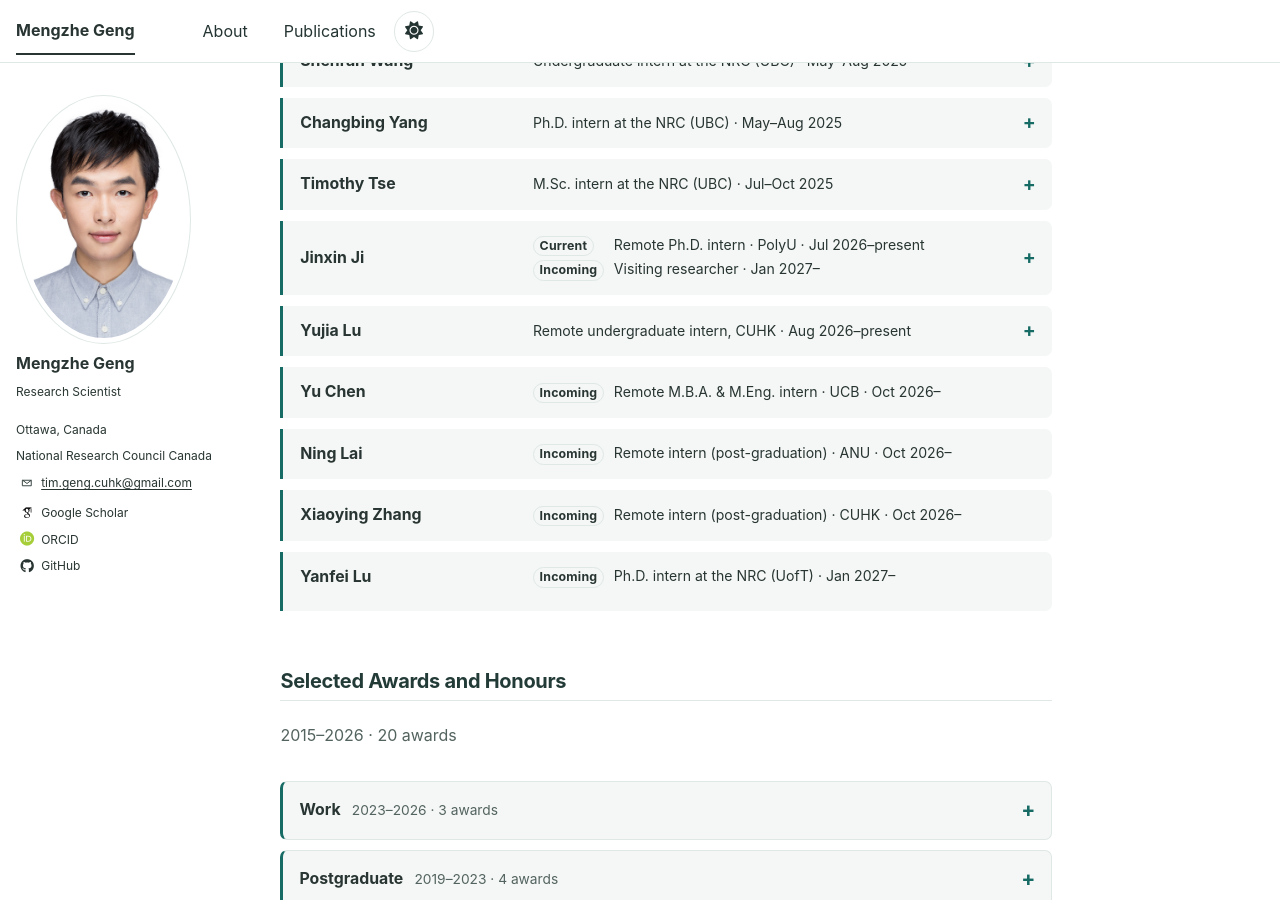
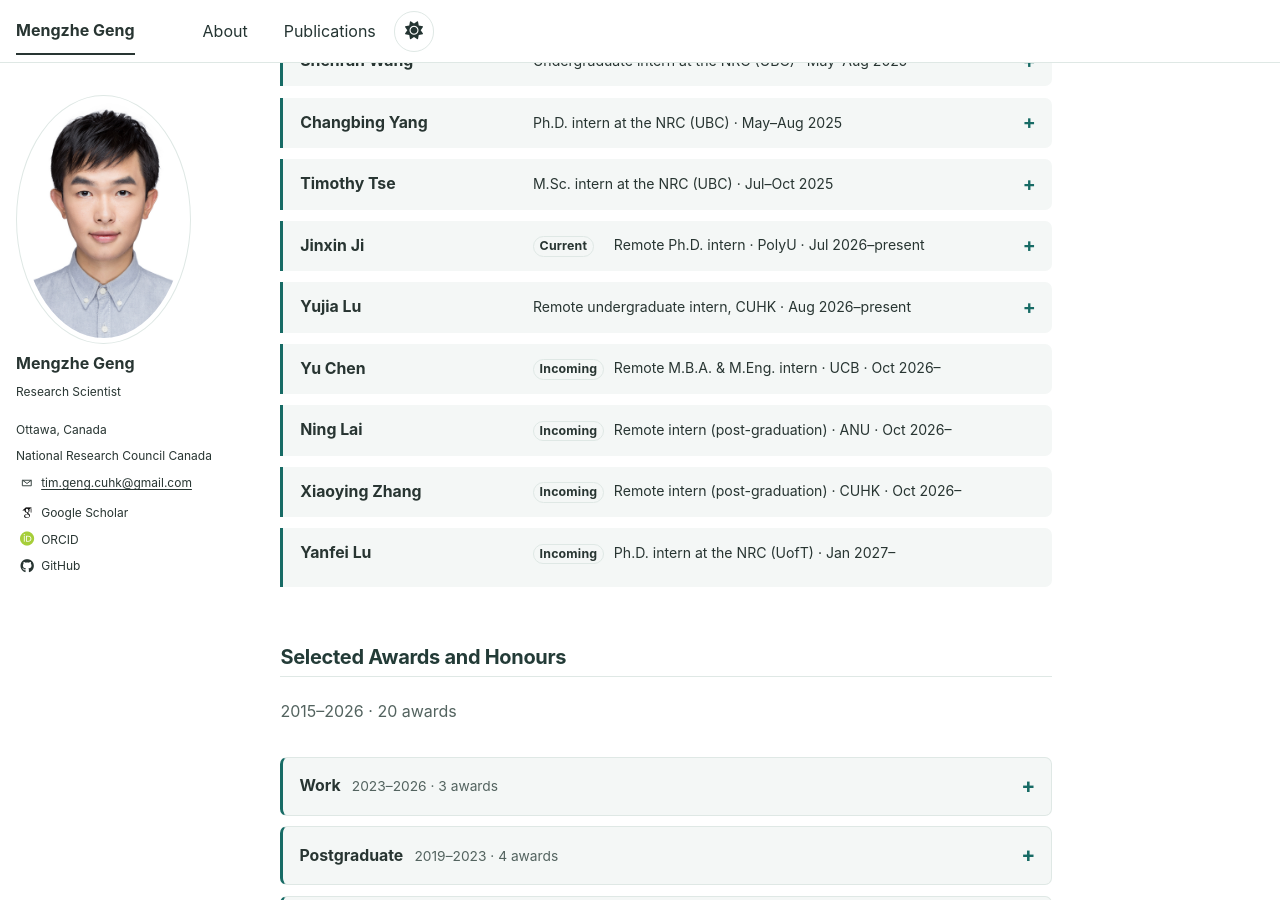
Before and after one commit to MENGZHEGENG/MENGZHEGENG.github.io, a Jekyll site: the page built from _pages/about.md, in a window 1280 px wide and 900 px high, scrolled down 2972 px. Built offline with Jekyll 4.4.1, drawn with Linux system fonts in a browser that asks for light colours; some web fonts are replaced.

Commit message:
Remove incoming visiting researcher status for Jinxin Ji

```diff
--- a/_pages/about.md
+++ b/_pages/about.md
@@ -211,7 +211,7 @@ classes: wide
   <details class="supervision-entry">
     <summary class="supervision-heading">
       <span class="supervision-name">Jinxin Ji</span>
-      <span class="publication-meta supervision-roles"><span class="supervision-role-line"><span class="supervision-role-tag">Current</span><span class="supervision-role-copy">Remote Ph.D. intern · PolyU · Jul 2026–present</span></span><span class="supervision-role-line"><span class="supervision-role-tag">Incoming</span><span class="supervision-role-copy">Visiting researcher · Jan 2027–</span></span></span>
+      <span class="publication-meta supervision-roles"><span class="supervision-role-line"><span class="supervision-role-tag">Current</span><span class="supervision-role-copy">Remote Ph.D. intern · PolyU · Jul 2026–present</span></span></span>
     </summary>
     <div class="supervision-details">
       <p class="supervision-detail"><span class="supervision-label">Preprint</span><span class="supervision-detail-copy"><a href="https://arxiv.org/abs/2609.26823" target="_blank" rel="noopener noreferrer">Text Scores Do Not Establish Performance on Lexically Non-Diagnostic Speech Tasks: A Qwen2-Audio Quantization Case Study</a>, <em>arXiv:2609.26823</em> (2026)</span></p>
```
